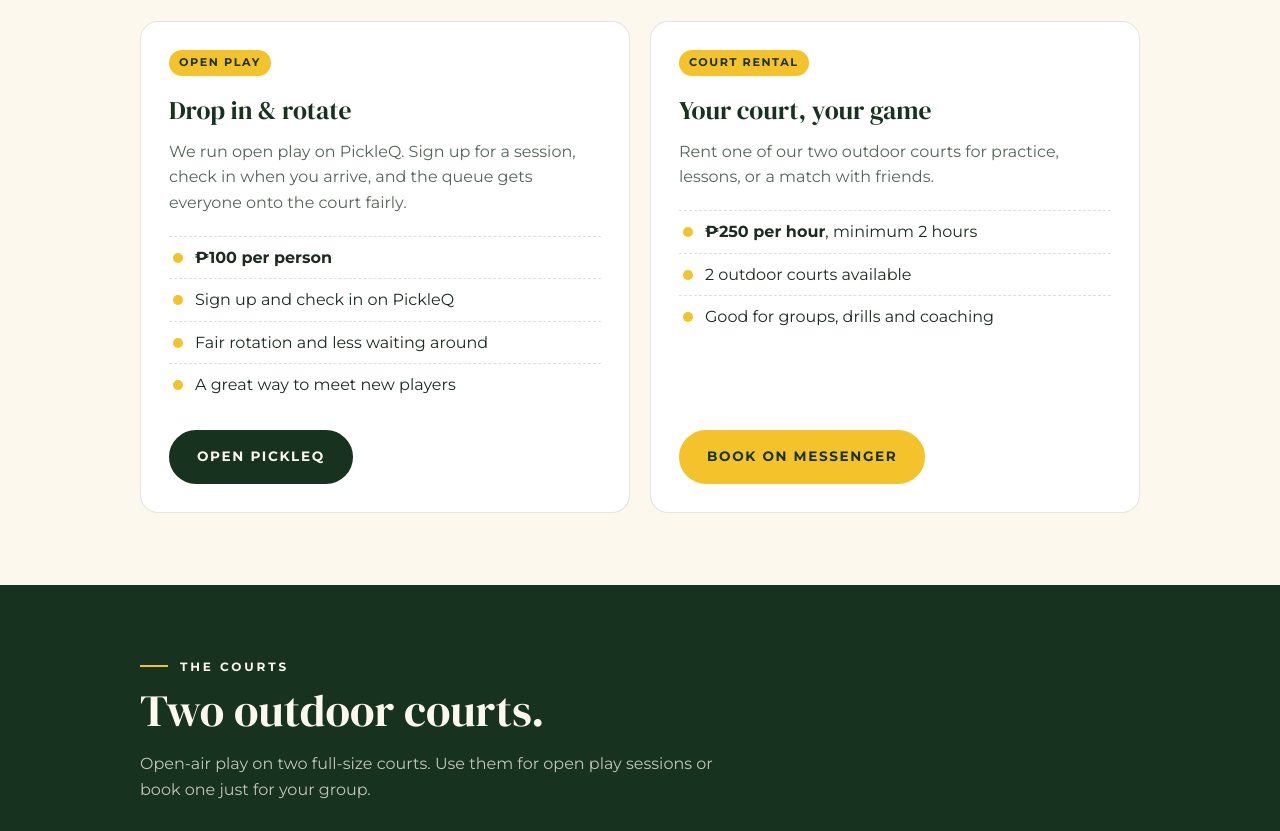
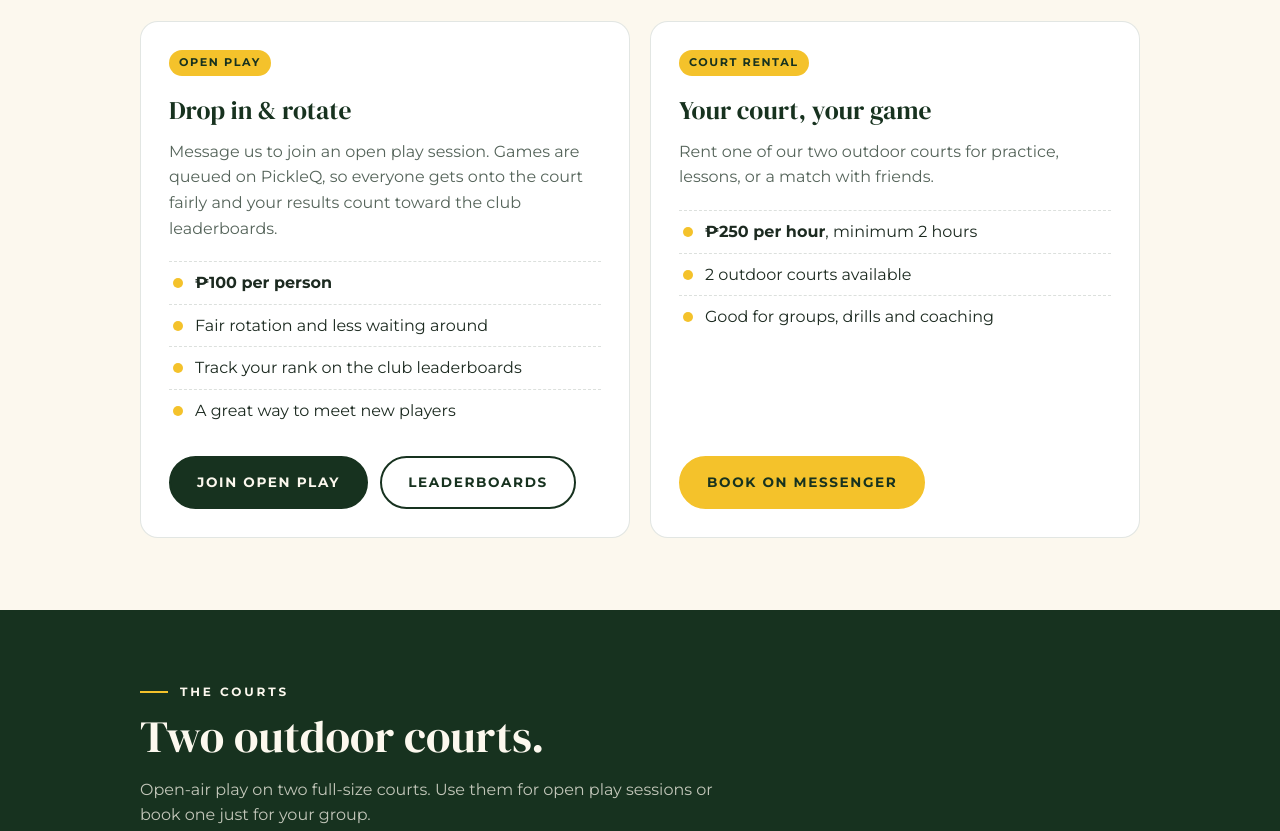
Before and after one commit to pansitlugaw/pickle-cue, a plain HTML site: page index.html in a window 1280 px wide. Shown: the part 1000-1831 px from the top of the page. Drawn offline with Linux system fonts and the light colour scheme.

Commit message:
Open play via Messenger; add Leaderboards links

```diff
--- a/index.html
+++ b/index.html
@@ -135,6 +135,7 @@
       <li><a href="#play">Play</a></li>
       <li><a href="#courts">Courts</a></li>
       <li class="hide-sm"><a href="#visit">Visit</a></li>
+      <li><a href="https://pickleq.app/club/pickle-cue" target="_blank" rel="noopener">Leaderboards</a></li>
     </ul>
   </div>
 </nav>
@@ -144,8 +145,9 @@
     <img src="assets/logo.jpg" alt="Pickle Cue Pickleball Club — Break &amp; Drive">
     <p class="lead">Two outdoor courts in Science City of Muñoz. Friendly open play and court rentals, open daily from 5 to 11 PM. Come break &amp; drive with us.</p>
     <div class="btns">
-      <a class="btn btn-primary" href="https://pickleq.app/club/pickle-cue" target="_blank" rel="noopener">Join Open Play</a>
+      <a class="btn btn-primary" href="https://m.me/ch/97NtbXh65bJyTkrY/" target="_blank" rel="noopener">Join Open Play</a>
       <a class="btn btn-ghost" href="#courts">Rent a Court</a>
+      <a class="btn btn-yellow" href="https://pickleq.app/club/pickle-cue" target="_blank" rel="noopener">Leaderboards</a>
     </div>
   </div>
 </header>
@@ -159,14 +161,17 @@
       <div class="card">
         <span class="tag">Open Play</span>
         <h3>Drop in &amp; rotate</h3>
-        <p>We run open play on PickleQ. Sign up for a session, check in when you arrive, and the queue gets everyone onto the court fairly.</p>
+        <p>Message us to join an open play session. Games are queued on PickleQ, so everyone gets onto the court fairly and your results count toward the club leaderboards.</p>
         <ul>
           <li><strong>₱100 per person</strong></li>
-          <li>Sign up and check in on PickleQ</li>
           <li>Fair rotation and less waiting around</li>
+          <li>Track your rank on the club leaderboards</li>
           <li>A great way to meet new players</li>
         </ul>
-        <a class="btn btn-primary" href="https://pickleq.app/club/pickle-cue" target="_blank" rel="noopener">Open PickleQ</a>
+        <div class="btns" style="justify-content:flex-start;margin-top:auto">
+          <a class="btn btn-primary" href="https://m.me/ch/97NtbXh65bJyTkrY/" target="_blank" rel="noopener">Join Open Play</a>
+          <a class="btn btn-ghost" href="https://pickleq.app/club/pickle-cue" target="_blank" rel="noopener">Leaderboards</a>
+        </div>
       </div>
       <div class="card">
         <span class="tag">Court Rental</span>
@@ -220,7 +225,8 @@
     </div>
     <div class="btns" style="justify-content:flex-start;margin-top:36px">
       <a class="btn btn-primary" href="https://m.me/ch/97NtbXh65bJyTkrY/" target="_blank" rel="noopener">Book a Court</a>
-      <a class="btn btn-ghost" href="https://pickleq.app/club/pickle-cue" target="_blank" rel="noopener">Join Open Play</a>
+      <a class="btn btn-ghost" href="https://m.me/ch/97NtbXh65bJyTkrY/" target="_blank" rel="noopener">Join Open Play</a>
+      <a class="btn btn-yellow" href="https://pickleq.app/club/pickle-cue" target="_blank" rel="noopener">Leaderboards</a>
     </div>
   </div>
 </section>
```
